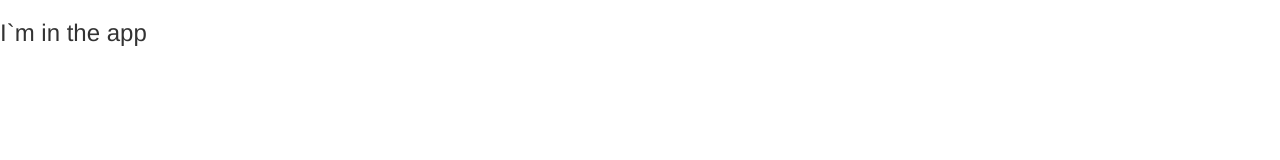
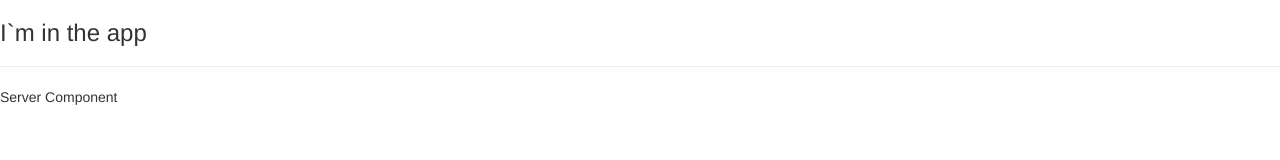
Before and after one commit to Donnle/complete-guide-course, an Angular app: page / in a window 1280 px wide. Shown: the top 160 px of the page. Built offline with nearby package versions, Linux system fonts and the light colour scheme.

Commit message:
Lesson 19: Using Custom Components

```diff
--- a/src/app/app.component.html
+++ b/src/app/app.component.html
@@ -1 +1,3 @@
 <h3>I`m in the app</h3>
+<hr>
+<app-server></app-server>
```
